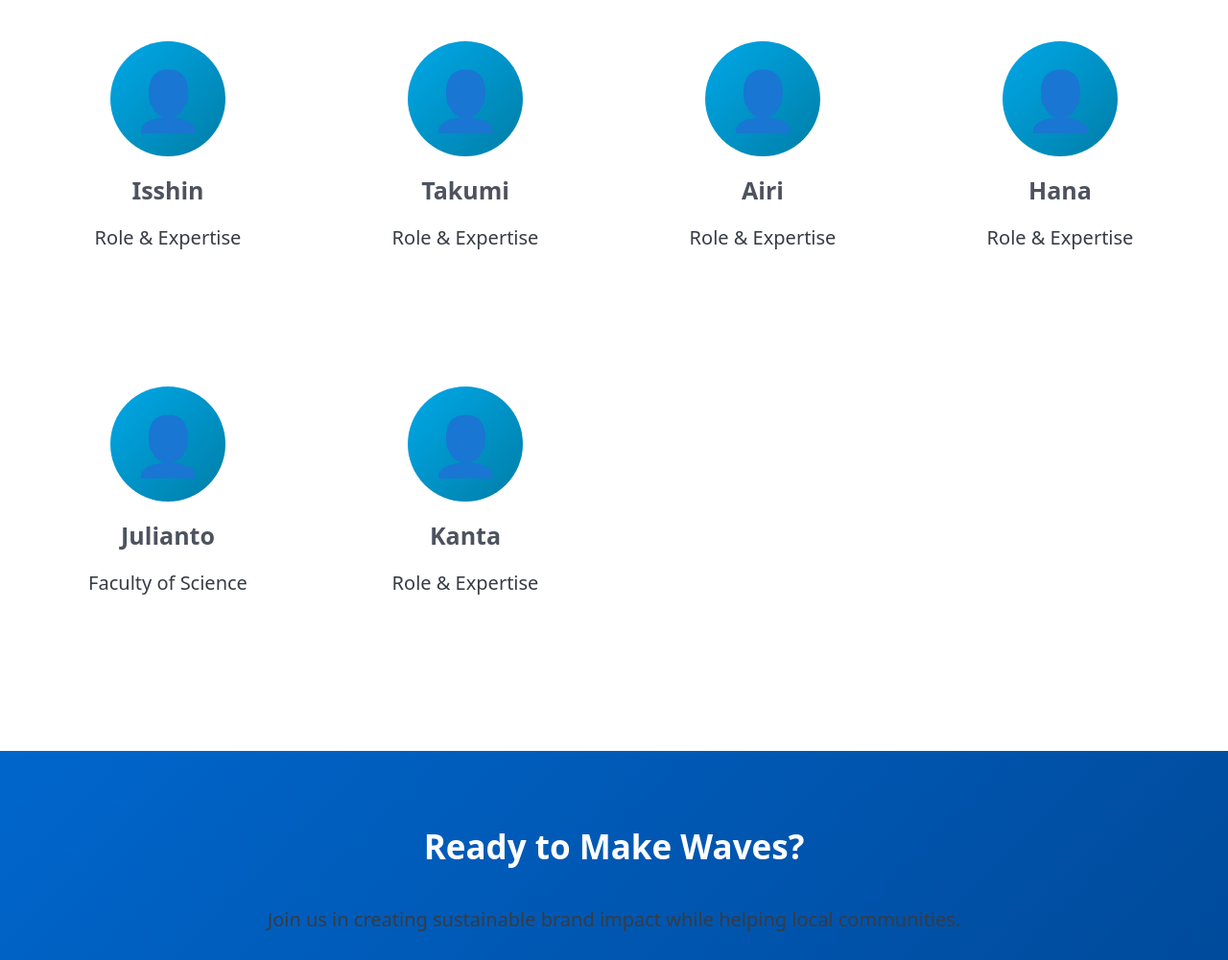
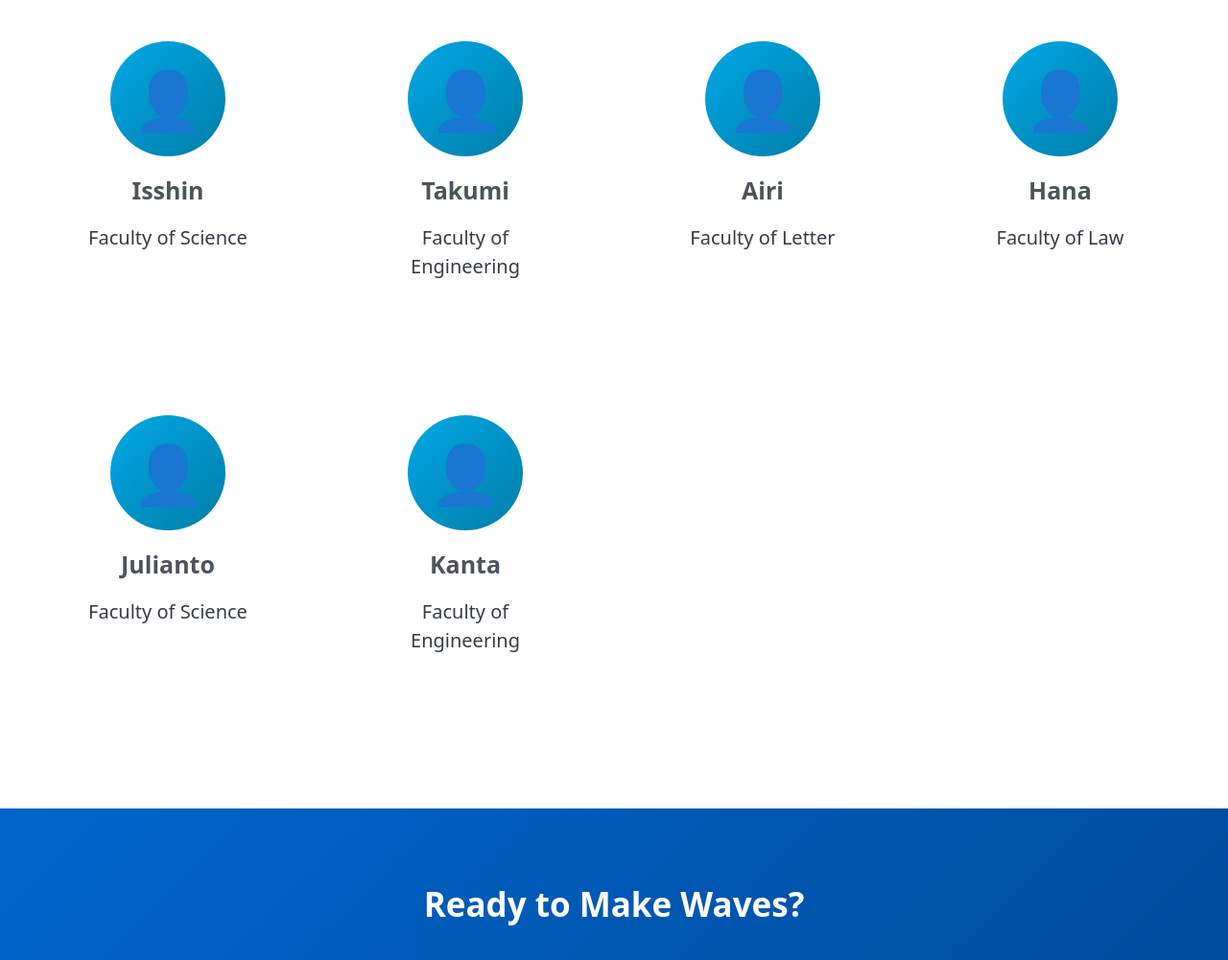
Before and after one commit to casa144/wader.github.io, a website: page index.html in a window 1280 px wide. Shown: the part 2450-3451 px from the top of the page at 96% size. Drawn offline with nearby package versions, Linux system fonts and the light colour scheme.

Commit message:
Update index.html

```diff
--- a/index.html
+++ b/index.html
@@ -246,22 +246,22 @@
             <div class="team-member">
               <div class="team-avatar">👤</div>
               <h4>Isshin</h4>
-              <p>Role & Expertise</p>
+              <p>Faculty of Science</p>
             </div>
             <div class="team-member">
               <div class="team-avatar">👤</div>
               <h4>Takumi</h4>
-              <p>Role & Expertise</p>
+              <p>Faculty of Engineering</p>
             </div>
             <div class="team-member">
               <div class="team-avatar">👤</div>
               <h4>Airi</h4>
-              <p>Role & Expertise</p>
+              <p>Faculty of Letter</p>
             </div>
             <div class="team-member">
               <div class="team-avatar">👤</div>
               <h4>Hana</h4>
-              <p>Role & Expertise</p>
+              <p>Faculty of Law</p>
             </div>
             <div class="team-member">
               <div class="team-avatar">👤</div>
@@ -271,7 +271,7 @@
             <div class="team-member">
               <div class="team-avatar">👤</div>
               <h4>Kanta</h4>
-              <p>Role & Expertise</p>
+              <p>Faculty of Engineering</p>
             </div>
           </div>
         </div>
```
